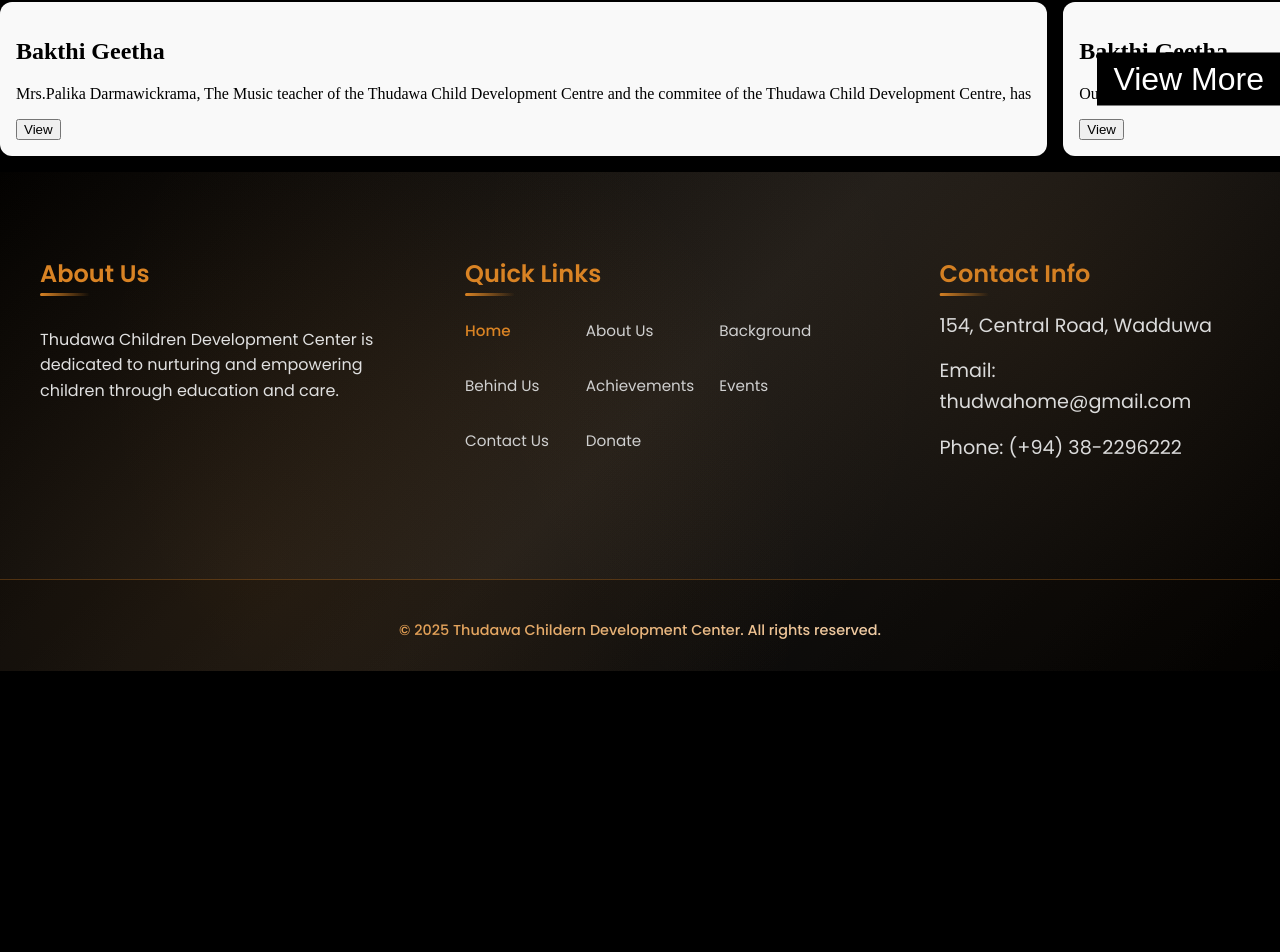
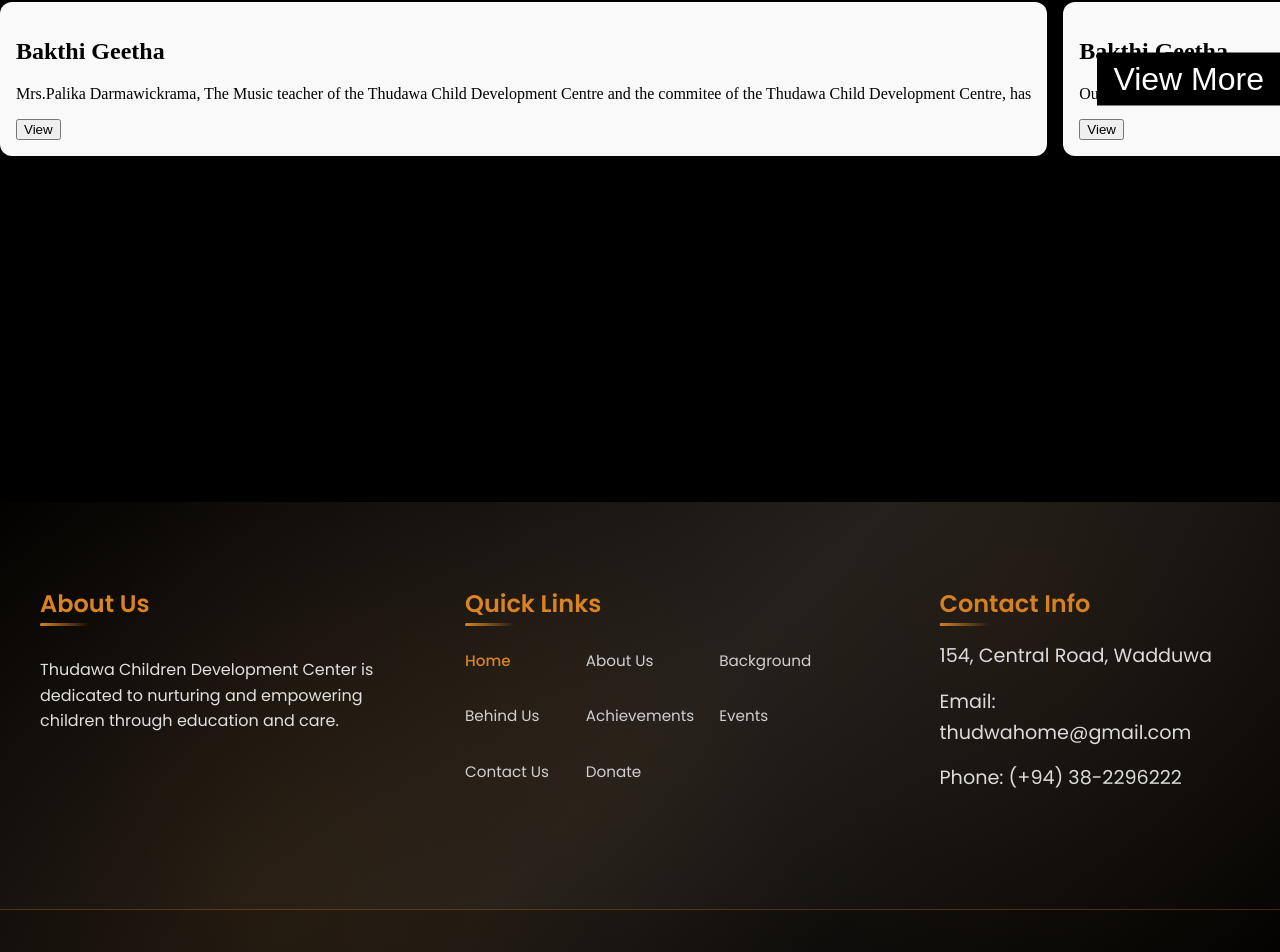
Before and after one commit to Dulan19/Thudawa_Website, a React (Create React App) app: page / in a window 1280 px wide. Shown: the part 1216-2168 px from the top of the page. Before the commit the page ends 1887 px from the top, so only its background shows below. Built offline with nearby package versions, Linux system fonts and the light colour scheme.

Commit message:
Update App.js

```diff
--- a/src/App.js
+++ b/src/App.js
@@ -93,6 +93,29 @@
                 </button>
               </div>
           </div>
+          <div className ="achievements-section">
+                <h1>Achievements</h1>
+                <div className="achievements-container">
+                  <div className="achievement-box">
+                    <h2>Best Child Development Center</h2>
+                    <p>
+                      Awarded by the Ministry of Child Affairs for outstanding contributions to child welfare.
+                    </p>
+                  </div>
+                  <div className="achievement-box">
+                    <h2>Community Service Award</h2>
+                    <p>
+                      Recognized for our efforts in community outreach and support programs.
+                    </p>
+                  </div>
+                  <div className="achievement-box">
+                    <h2>Excellence in Education</h2>
+                    <p>
+                      Received accolades for our innovative educational programs and child development initiatives.
+                    </p>
+                  </div>
+                  </div>
+                </div>
 
 
         <Footer />
```
